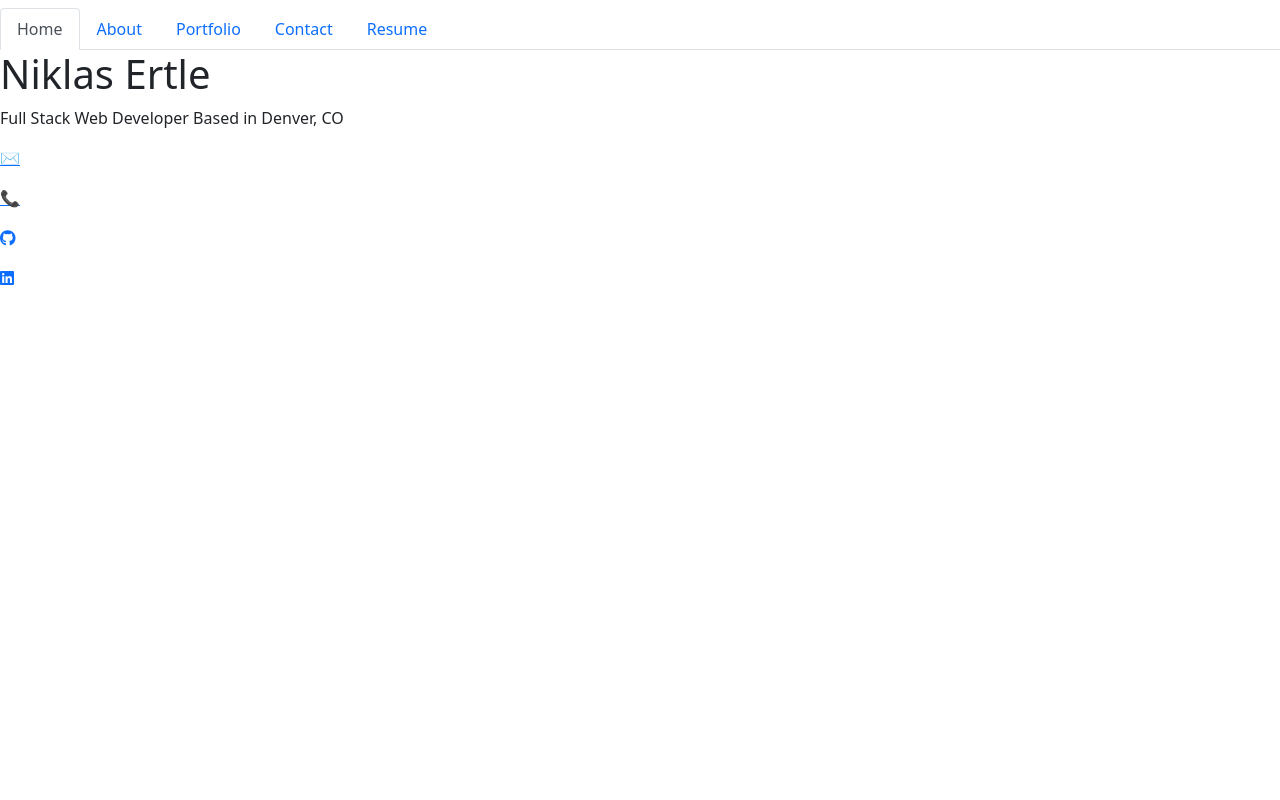
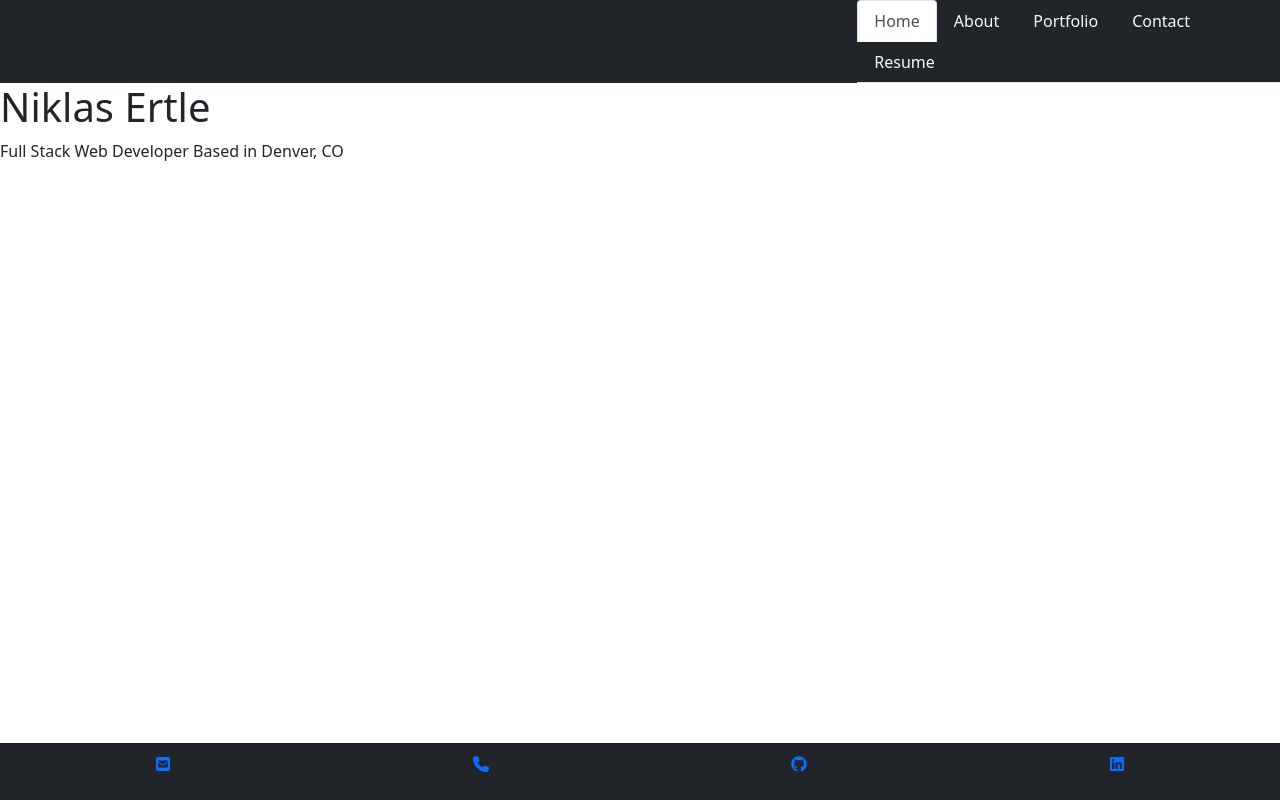
Before and after one commit to niklasertle/react-portfolio, a React (Create React App) app: page / in a window 1280 px wide. Built offline with nearby package versions, Linux system fonts and the light colour scheme; the HTML template or start-up script is replaced by a standard one.

Commit message:
Styled footer and navbar using bootstrap

```diff
--- a/public/index.html
+++ b/public/index.html
@@ -10,35 +10,11 @@
       content="Web site created using create-react-app"
     />
     <link rel="apple-touch-icon" href="%PUBLIC_URL%/logo192.png" />
-    <!--
-      manifest.json provides metadata used when your web app is installed on a
-      user's mobile device or desktop. See https://developers.google.com/web/fundamentals/web-app-manifest/
-    -->
     <link rel="manifest" href="%PUBLIC_URL%/manifest.json" />
-    <!--
-      Notice the use of %PUBLIC_URL% in the tags above.
-      It will be replaced with the URL of the `public` folder during the build.
-      Only files inside the `public` folder can be referenced from the HTML.
-
-      Unlike "/favicon.ico" or "favicon.ico", "%PUBLIC_URL%/favicon.ico" will
-      work correctly both with client-side routing and a non-root public URL.
-      Learn how to configure a non-root public URL by running `npm run build`.
-    -->
     <title>Nik Ertle</title>
   </head>
   <body>
-    <noscript>You need to enable JavaScript to run this app.</noscript>
     <div id="root"></div>
-    <!--
-      This HTML file is a template.
-      If you open it directly in the browser, you will see an empty page.
-
-      You can add webfonts, meta tags, or analytics to this file.
-      The build step will place the bundled scripts into the <body> tag.
-
-      To begin the development, run `npm start` or `yarn start`.
-      To create a production bundle, use `npm run build` or `yarn build`.
-    -->
     <script src="https://kit.fontawesome.com/12a045870e.js" crossorigin="anonymous"></script>
   </body>
 </html>
--- a/src/components/Footer.js
+++ b/src/components/Footer.js
@@ -1,19 +1,23 @@
 export default function Footer() {
   return (
     <div>
-      <div>
-        <p>
-          <a href="mailto:nik.ertle16@gmail.com">✉️</a>
+      <div className="row bg-dark card-footer fixed-bottom text-center">
+        <p className="col-3">
+          <a href="mailto:nik.ertle16@gmail.com">
+            <i class="fas fa-envelope-square"></i>
+          </a>
         </p>
-        <p>
-          <a href="tel:3037094702">📞</a>
+        <p className="col-3">
+          <a href="tel:3037094702">
+            <i class="fas fa-phone"></i>
+          </a>
         </p>
-        <p>
+        <p className="col-3">
           <a href="https://github.com/niklasertle" target="_blank">
             <i className="fab fa-github"></i>
           </a>
         </p>
-        <p>
+        <p className="col-3">
           <a
             href="https://www.linkedin.com/in/niklas-ertle-796492212/"
             target="_blank"
--- a/src/components/Navbar.js
+++ b/src/components/Navbar.js
@@ -1,13 +1,13 @@
 function NavTabs({ currentPage, setCurrentPage }) {
   return (
-    <div>
-      <h1>{currentPage === "Home" ? "" : "Nik Ertle"}</h1>
-      <ul className="nav nav-tabs">
+    <div className="row bg-dark">
+      <h3 className="col-8 text-light">{currentPage === "Home" ? "" : "Nik Ertle"}</h3>
+      <ul className="col-4 nav nav-tabs">
         <li className="nav-item">
           <a
             href="#home"
             onClick={() => setCurrentPage("Home")}
-            className={currentPage === "Home" ? "nav-link active" : "nav-link"}
+            className={currentPage === "Home" ? "nav-link active" : "nav-link text-light"}
           >
             Home
           </a>
@@ -16,7 +16,7 @@ function NavTabs({ currentPage, setCurrentPage }) {
           <a
             href="#about"
             onClick={() => setCurrentPage("About")}
-            className={currentPage === "About" ? "nav-link active" : "nav-link"}
+            className={currentPage === "About" ? "nav-link active" : "nav-link text-light"}
           >
             About
           </a>
@@ -26,7 +26,7 @@ function NavTabs({ currentPage, setCurrentPage }) {
             href="#portfolio"
             onClick={() => setCurrentPage("Portfolio")}
             className={
-              currentPage === "Portfolio" ? "nav-link active" : "nav-link"
+              currentPage === "Portfolio" ? "nav-link active" : "nav-link text-light"
             }
           >
             Portfolio
@@ -37,7 +37,7 @@ function NavTabs({ currentPage, setCurrentPage }) {
             href="#contact"
             onClick={() => setCurrentPage("Contact")}
             className={
-              currentPage === "Contact" ? "nav-link active" : "nav-link"
+              currentPage === "Contact" ? "nav-link active" : "nav-link text-light"
             }
           >
             Contact
@@ -48,7 +48,7 @@ function NavTabs({ currentPage, setCurrentPage }) {
             href="#resume"
             onClick={() => setCurrentPage("Resume")}
             className={
-              currentPage === "Resume" ? "nav-link active" : "nav-link"
+              currentPage === "Resume" ? "nav-link active" : "nav-link text-light"
             }
           >
             Resume
--- a/src/components/pages/Resume.js
+++ b/src/components/pages/Resume.js
@@ -1,11 +1,37 @@
 export default function About() {
     return (
       <div>
-        <h1>resume Page</h1>
+        <h1>Resume</h1>
+        <p>Download my Resume <a href="#" download="#" target="_blank">here</a></p>
+        <div>
+          <h2>Front-end Proficiencies</h2>
+          <ul>
+            <li>HTML</li>
+            <li>CSS</li>
+            <li>Javascript</li>
+            <li>jQuery</li>
+            <li>Bootstrap</li>
+            <li>Responsive Design</li>
+            <li>ReactJS</li>
+          </ul>
+        </div>
+        <div>
+          <h2>Back-end Proficiencies</h2>
+          <ul>
+            <li>APIs</li>
+            <li>Node</li>
+            <li>Express</li>
+            <li>MongoDB</li>
+            <li>Mongoose</li>
+            <li>MySQL</li>
+            <li>Sequelize</li>
+            <li>GraphQL</li>
+            <li>REST</li>
+          </ul>
+        </div>
       </div>
     );
   }
 
   // TODO: Add download link for resume
-  // TODO: Add Proficienies
   // TODO: Style
```
